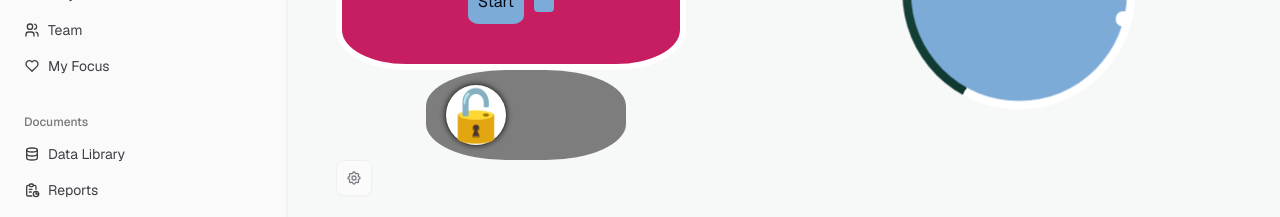
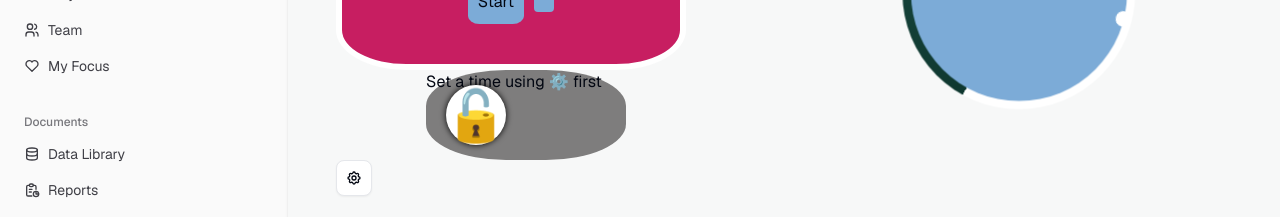
Before and after one commit to frederick-brooke/SEG_time_management, a Next.js app in the folder scheduler/: page /wellbeing in a window 1280 px wide. Shown: the part 234-451 px from the top of the page. Built offline with nearby package versions, Linux system fonts and the light colour scheme; no server answers.

Commit message:
Toggle duplication finally resolved

```diff
--- a/scheduler/src/components/wellbeing/timer_reminder.js
+++ b/scheduler/src/components/wellbeing/reminder_timer_picker.js
@@ -3,7 +3,7 @@
 import { useState } from "react";
 import { useTimer } from "hooks/useTimer";
 
-export default function TimerReminder({ onConfirm, onRunningChange, onTick }){
+export default function ReminderPicker({ onConfirm, onRunningChange, onTick }){
     const [timeInput, setTimeInput] = useState("00:05:00");
     // Stores the raw time string from the input (HH:MM or HH:MM:SS)
 
--- a/scheduler/src/components/wellbeing/reminders.js
+++ b/scheduler/src/components/wellbeing/reminders.js
@@ -1,5 +1,5 @@
 "use client";
-
+//component containing the toggle and modal view
 import styles from "./timer_reminder.module.css";
 import { useState, useEffect } from "react";
 
@@ -8,7 +8,7 @@ import { IconSettings } from "@tabler/icons-react";
 
 import Modal from "components/ui/modal";
 
-import TimerReminder from "./timer_reminder";
+import ReminderPicker from "./reminder_timer_picker";
 
 export default function Reminders({isRunning, remainingMs, setReminderOffsetMs}) {
     const [active, setActive] = useState(false);
@@ -41,10 +41,15 @@ export default function Reminders({isRunning, remainingMs, setReminderOffsetMs})
         localStorage.setItem("reminder-toggle", JSON.stringify(active));
     }, [active]);
 
+    useEffect(() => {
+  console.log("Reminders mounted");
+  return () => console.log("Reminders unmounted");
+}, []);
+
     const enableReminder = (durationMs) => {
-        setReminderAtTime(durationMs); // 10 seconds fixed right now
-        //change it such that the time gets taken from TimeSettingsModal
+        setReminderOffsetMs(durationMs);        //change it such that the time gets taken from TimeSettingsModal
         setEnabled(true);
+        setDurationMs(durationMs);
     };
     //duplicate for a custom reminder
 
@@ -52,49 +57,57 @@ export default function Reminders({isRunning, remainingMs, setReminderOffsetMs})
 
     return (
          <div className="reminders-container">
-            {/* Toggle button */}
-            <div
-                className={`${styles["toggle-btn"]} ${enabled ? styles["active"] : ""}`}
+
+            <div className={`${styles["toggle-btn"]} ${enabled ? styles["active"] : ""}`}
                 onClick={() => {
-                if (enabled) {
+                    if(enabled){
                         setEnabled(false);
                         setActive(false);
-                } else {
-                    setIsSettingsOpen(true); // open modal to set time before enabling
+                        setDurationMs(null);
+                        setReminderOffsetMs(null);
+                        //turn it off
                     }
-                }}
-            >
+                    else{
+                        // no duration yet → open modal
+                        // turn ON only if time already exists
+                        if (durationMs !== null) {
+                            setEnabled(true);
+                            setActive(true);
+                            setReminderOffsetMs(durationMs);
+                        }
+
+
+                    }
+                }
+            }>
+                {!enabled && durationMs === null && (
+                    <span className={styles.hint}>Set a time using ⚙️ first</span>
+                )}
+
                 <div className={styles["toggle-icon"]}>
                     {active ? "🔒" : "🔓"}
+                    {/* change the icon back whenver it resets automatically */}
                 </div>
             </div>
 
-            {/* Settings button */}
-            <Button
-                variant="outline"
-                size="icon"
-                disabled={!isRunning}
-                onClick={() => setIsSettingsOpen(true)}
-            >
-                <IconSettings />
+            {/* popup asking for what time */}
+            <Button variant="outline" size="icon" onClick={() => setIsSettingsOpen(true)}>
+                <IconSettings/>
             </Button>
 
-            {/* Modal */}
             <Modal
                 open={isSettingsOpen}
                 onClose={() => setIsSettingsOpen(false)}
                 title="Focus Time"
             >
-                {!isRunning && <span>Start the timer to set a reminder</span>}
                 <p>Select time here for Focus Time</p>
 
-                <TimerReminder
-                onConfirm={(ms) => {
-                    enableReminder(ms);
+                <ReminderPicker
+                    onConfirm={(durationMs) => {
+                    enableReminder(durationMs);
                     setActive(true);
                     setIsSettingsOpen(false);
                     }}
-                onRunningChange={() => {}}
                 />
 
                 {enabled && durationMs !== null && (
--- a/scheduler/src/components/wellbeing/timer.js
+++ b/scheduler/src/components/wellbeing/timer.js
@@ -4,12 +4,15 @@ import { useEffect, useState, useRef } from "react";
 import styles from "./timer.module.css"
 import { useTimer } from "hooks/useTimer";
 
-import Reminders from "./timer_reminder";
-
+import Reminders from "./reminders";
 
 //main reusable frontend timer component
 export default function Timer({storageKey, onTick}) {
     storageKey = "wellbeing_timer"; //temporary
+
+    useEffect(() => {
+        console.log("Timer mounted");
+    }, []);
 
     // Stores the raw time string from the input (HH:MM or HH:MM:SS)
     const [timeInput, setTimeInput] = useState("00:00:00");
@@ -38,9 +41,15 @@ export default function Timer({storageKey, onTick}) {
         <div className="time_wrapper">
             <TimeInput timeInput={timeInput} setTimeInput={setTimeInput} startTimer={startTimer} isRunning={isRunning} stopTimer={stopTimer} hours={hours} minutes={minutes} seconds={seconds} pauseTimer={pauseTimer} hasStarted={hasStarted} resumeTimer={resumeTimer}/>
 
+            <Reminders
+                isRunning={isRunning}
+                remainingMs={remainingMs}
+                setReminderOffsetMs={setReminderOffsetMs}
+            />
+
             {reminderCountdown !== null && (
                 <div>
-                    Reminder in {formatMs(reminderCountdown)}
+                    Reminder in {(reminderCountdown)}
                 </div>
             )}
 
--- a/scheduler/src/components/wellbeing/timer_controller.js
+++ b/scheduler/src/components/wellbeing/timer_controller.js
@@ -39,11 +39,7 @@ export default function TimerController() {
         <>
             <Timer onTick={handleTick} />
 
-            <Reminders
-                enabled={reminderOn}
-                setEnabled={setReminderOn}
-                setReminderAtTime={enable_reminder}
-            />
+
 
             <Modal
                 open={showReminderModal}
```
Lines whose indentation alone changed are shown as unchanged.
